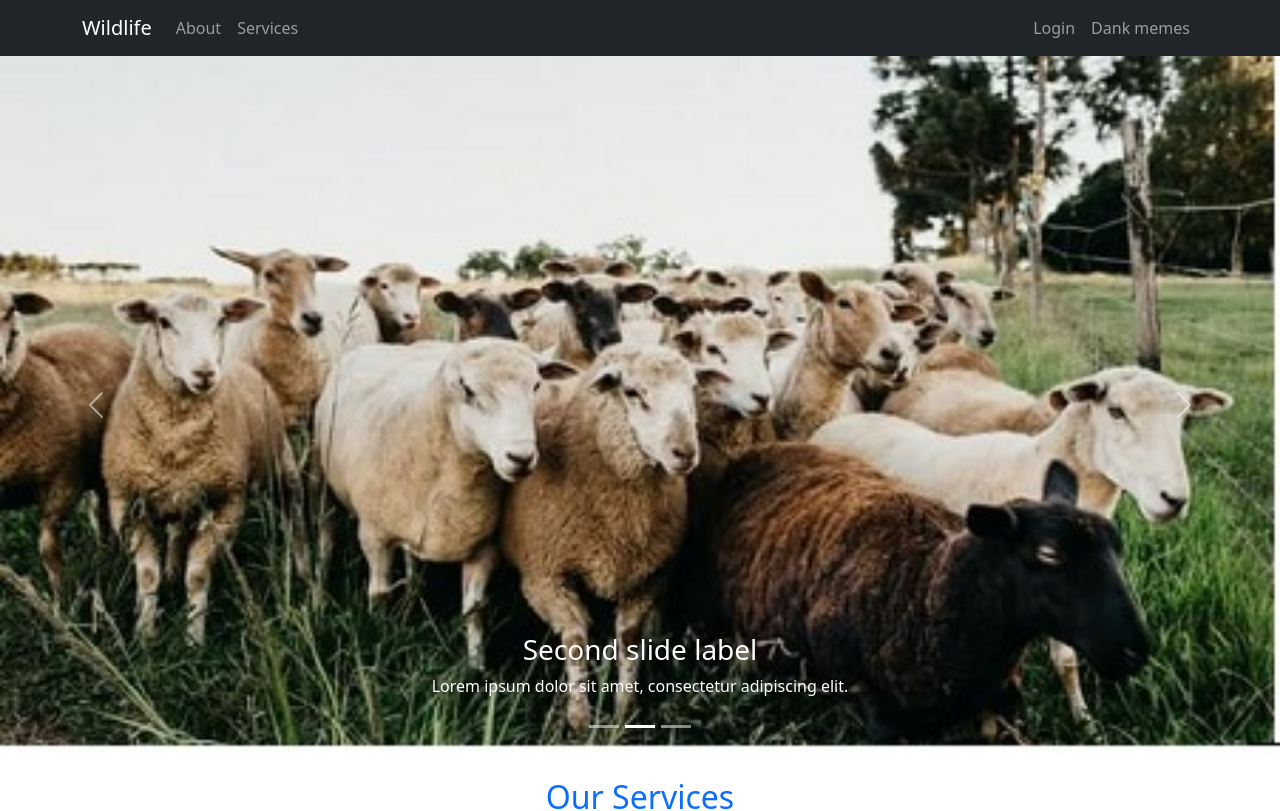
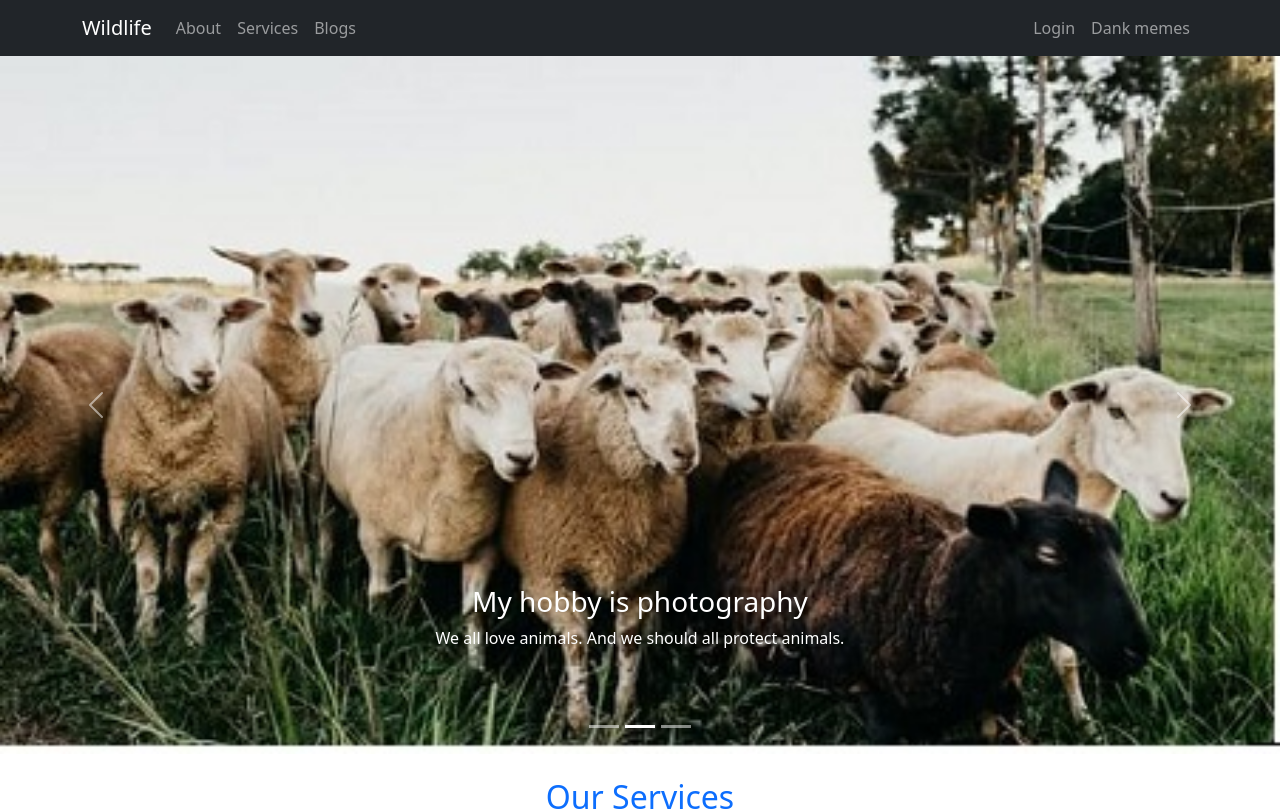
Before and after one commit to mojahid20/upassignment-ten, a React (Create React App) app: page / in a window 1280 px wide. Shown: the top 811 px of the page. Built offline with nearby package versions, Linux system fonts and the light colour scheme.

Commit message:
add image slider

```diff
--- a/public/index.html
+++ b/public/index.html
@@ -24,7 +24,7 @@
       work correctly both with client-side routing and a non-root public URL.
       Learn how to configure a non-root public URL by running `npm run build`.
     -->
-    <title>React App</title>
+    <title>Wildlife</title>
   </head>
   <body>
     <noscript>You need to enable JavaScript to run this app.</noscript>
--- a/src/App.js
+++ b/src/App.js
@@ -6,6 +6,7 @@ import About from './Pages/About/About';
 import Home from './Pages/Home/Home/Home';
 import Header from './Pages/Sheard/Header/Header';
 import Footer from './Pages/Sheard/Footer/Footer';
+import Blogs from './Pages/Bloge/Blogs';
 
 function App() {
   return (
@@ -14,6 +15,7 @@ function App() {
          <Header />
          <Routes>
            <Route path='/' element={<Home />}></Route>
+           <Route path='/blogs' element={<Blogs />}></Route>
            <Route path='/about' element={<About />}></Route>
          </Routes>
          <Footer />
--- /dev/null
+++ b/src/Pages/Bloge/Blogs.js
@@ -0,0 +1,11 @@
+import React from 'react';
+
+const Blogs = () => {
+    return (
+        <div>
+            <h2>blosgs</h2>
+        </div>
+    );
+};
+
+export default Blogs;
--- a/src/Pages/Home/Home/Bannar/Banner.js
+++ b/src/Pages/Home/Home/Bannar/Banner.js
@@ -19,9 +19,9 @@ const Banner = () => {
           src={image1}min-height='300px'
           alt="First slide"
         />
-        <Carousel.Caption>
+        <Carousel.Caption className="mb-5">
           <h3>If animals live, we will live</h3>
-          <p>Nulla vitae elit libero, a pharetra augue mollis interdum.</p>
+          <p>We all love animals. And we should all protect animals</p>
         </Carousel.Caption>
       </Carousel.Item>
       <Carousel.Item>
@@ -31,9 +31,9 @@ const Banner = () => {
           alt="Second slide"
         />
 
-        <Carousel.Caption>
-          <h3>Second slide label</h3>
-          <p>Lorem ipsum dolor sit amet, consectetur adipiscing elit.</p>
+        <Carousel.Caption className="mb-5">
+          <h3>My hobby is photography</h3>
+          <p>We all love animals. And we should all protect animals.</p>
         </Carousel.Caption>
       </Carousel.Item>
       <Carousel.Item>
@@ -43,8 +43,8 @@ const Banner = () => {
           alt="Third slide"
         />
 
-        <Carousel.Caption>
-          <h3>Third slide label</h3>
+        <Carousel.Caption className="mb-5">
+          <h3>My hobby is photography</h3>
           <p>
             Praesent commodo cursus magna, vel scelerisque nisl consectetur.
           </p>
--- a/src/Pages/Home/Home/Home.js
+++ b/src/Pages/Home/Home/Home.js
@@ -1,4 +1,5 @@
 import React from 'react';
+
 
 import Services from '../Services/Services';
 import Banner from './Bannar/Banner';
@@ -6,6 +7,7 @@ import Banner from './Bannar/Banner';
 const Home = () => {
     return (
         <div>
+
             <Banner />
             <Services />
         </div>
--- a/src/Pages/Sheard/Header/Header.js
+++ b/src/Pages/Sheard/Header/Header.js
@@ -1,5 +1,6 @@
 import React from 'react';
 import { Container, Nav, Navbar } from 'react-bootstrap';
+import { Link } from 'react-router-dom';
 
 const Header = () => {
     return (
@@ -7,14 +8,15 @@ const Header = () => {
 
 
 
-    <Navbar collapseOnSelect expand="lg" bg="dark" variant="dark" sticky='top'>
+    <Navbar collapseOnSelect expand="lg"  bg="dark" variant="dark" >
   <Container>
-  <Navbar.Brand href="#home">Wildlife</Navbar.Brand>
+  <Navbar.Brand as={Link} to="/">Wildlife</Navbar.Brand>
   <Navbar.Toggle aria-controls="responsive-navbar-nav" />
   <Navbar.Collapse id="responsive-navbar-nav">
     <Nav className="me-auto">
-      <Nav.Link href="#features">About</Nav.Link>
-      <Nav.Link href="#pricing">Services</Nav.Link>
+      <Nav.Link as={Link} to="/about">About</Nav.Link>
+      <Nav.Link href="home#services">Services</Nav.Link>
+      <Nav.Link as={Link} to="/blogs">Blogs</Nav.Link>
 
     </Nav>
     <Nav>
```
Also changed, not shown: src/Pages/Datiles/Datiles.js (added, +13 -0 lines).
